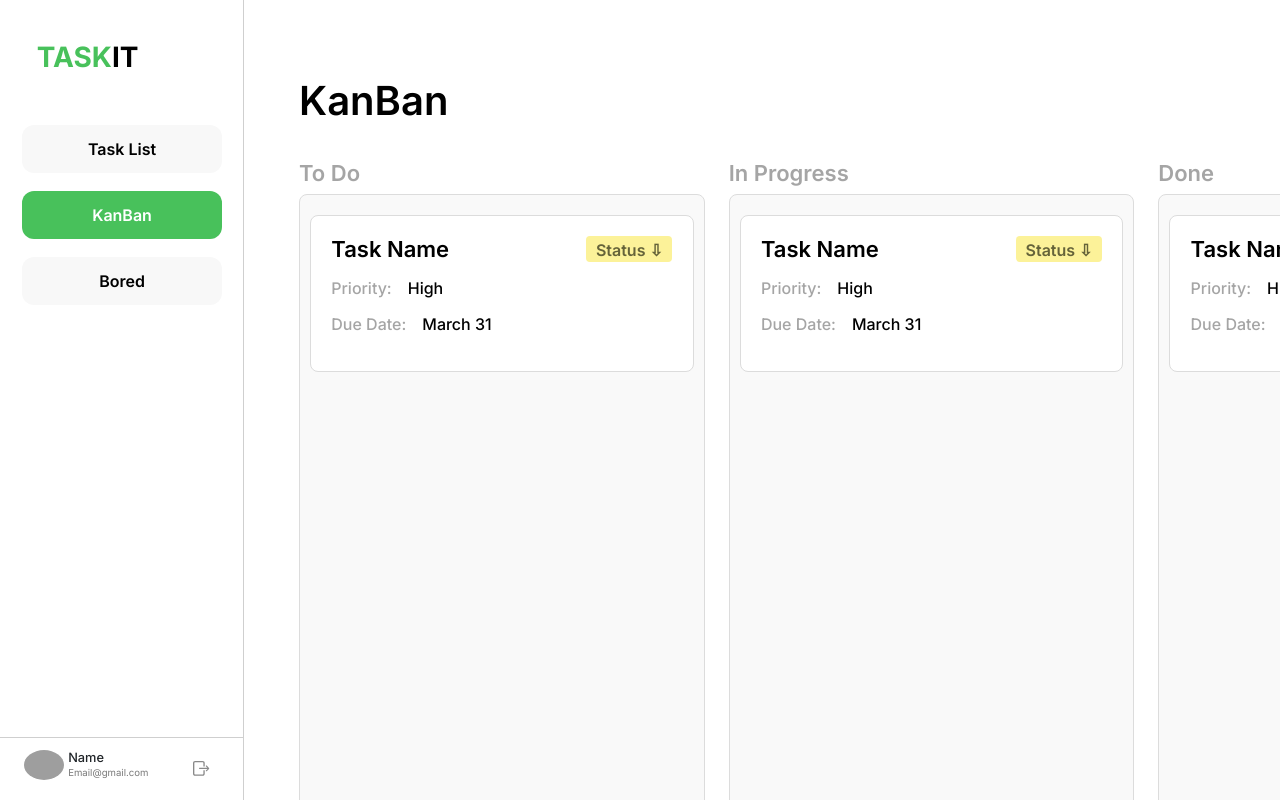
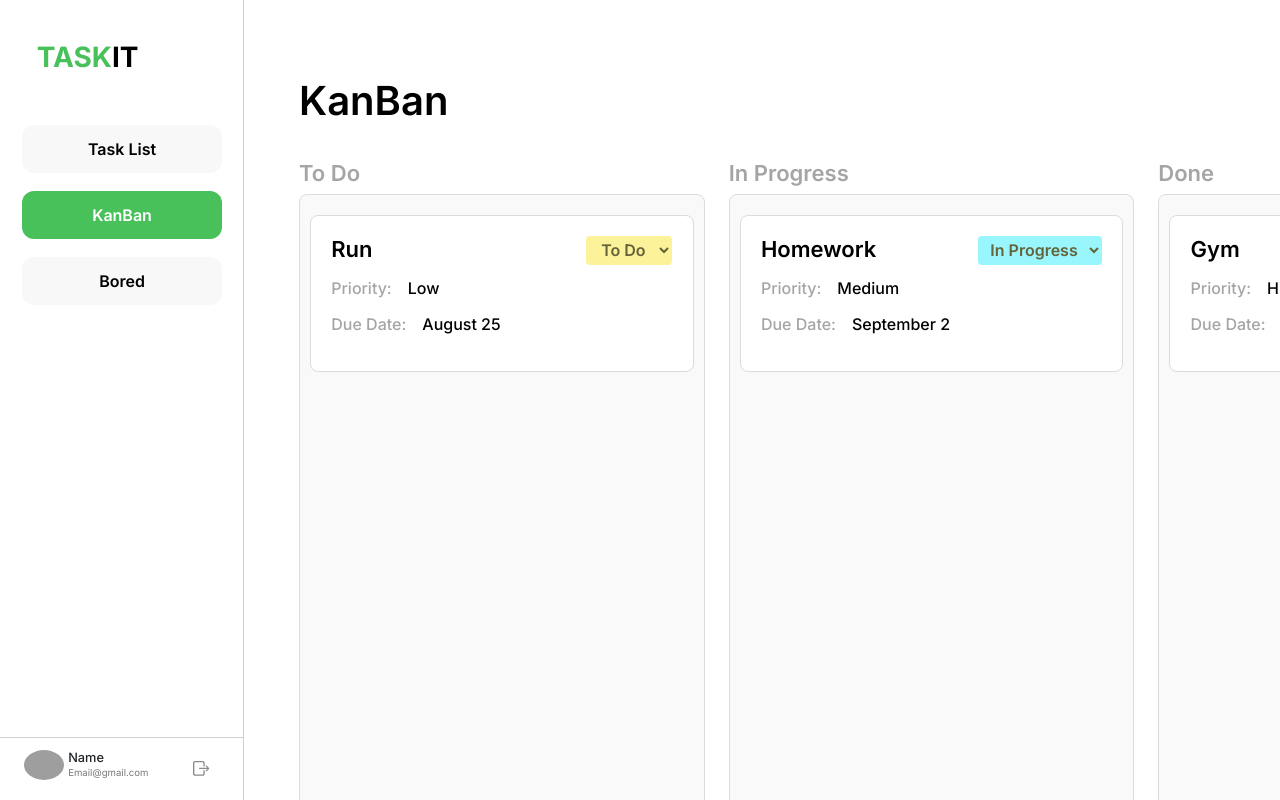
Before and after one commit to abem93/TaskIt-Project, an Angular app: page /tasks/kanban in a window 1280 px wide. Shown: the top 800 px of the page. Built offline with nearby package versions, Linux system fonts and the light colour scheme; grey boxes are pictures that could not be loaded.

Commit message:
KanBan enabled status change

```diff
--- a/src/app/Auth/sign-up/sign-up.component.css
+++ b/src/app/Auth/sign-up/sign-up.component.css
@@ -9,6 +9,12 @@
 }
 
 h1 {
+  font-family: 'Inter';
+  font-size: 32px;
+  font-style: normal;
+  font-weight: 700;
+  line-height: normal;
+  margin-left: 2%;
   background: linear-gradient(
     to right,
     black 40%,
@@ -18,12 +24,7 @@ h1 {
   background-clip: text;
   -webkit-background-clip: text;
   -webkit-text-fill-color: transparent;
-  font-family: 'Inter';
-  font-size: 32px;
-  font-style: normal;
-  font-weight: 700;
-  line-height: normal;
-  margin-left: 2%;
+
 }
 p{
   margin-left: 3%;
--- a/src/app/Auth/sign-up/sign-up.component.html
+++ b/src/app/Auth/sign-up/sign-up.component.html
@@ -1,5 +1,5 @@
 <div class="container">
-  <h1>Welcome to TASKIT!</h1>
+  <div><h1>Welcome to TASKIT</h1></div>
   <p>Sign up to get things done.</p>
   <form>
     <label for="fname">First Name</label><br>
--- a/src/app/kanban-board/kanban-board.component.css
+++ b/src/app/kanban-board/kanban-board.component.css
@@ -89,10 +89,11 @@ h5{
 .status{
   text-align: center;
   padding: 1%;
+  border: none;
   border-radius: 4px;
   background: #FCF299;
-  width: 86px;
-  height: 1.6em;
+  width: 5.375rem;
+  height: 1.8rem;
   flex-shrink: 0;
   color: #656339;
   font-family: 'Inter';
@@ -101,3 +102,14 @@ h5{
   font-weight: 600;
   line-height: normal;
 }
+
+.inProgress .status{
+  border-radius: 4px;
+  background: #99F6FC;
+  width: 7.75rem;
+}
+
+.Done .status{
+  border-radius: 4px;
+  background: #A7FC99;
+}
--- a/src/app/kanban-board/kanban-board.component.html
+++ b/src/app/kanban-board/kanban-board.component.html
@@ -3,18 +3,26 @@
   <div class="toDo">
     <h5>To Do</h5>
     <div class="column">
-      <div class="taskCard">
+      <ng-container *ngFor="let task of tasks; let i = index">
+        <ng-container *ngIf="task.status == 'To Do'">
+          <div class="taskCard" >
             <div class="left-side">
-          <p>Task Name</p>
+              <p>{{ task.title }} </p>
               <div class="info">
-            <span>Priority: </span> <p>High</p>
+                <span>Priority: </span> <p>{{ task.priority }}</p>
               </div>
               <div class="info">
-            <span>Due Date: </span> <p>March 31</p>
+                <span>Due Date: </span> <p>{{task.date | date: 'MMMM d'}}</p>
               </div>
             </div>
-        <span class="status">Status &#8681;</span>
+            <select name="status" class="status" id="status" [(ngModel)]="task.status" (change)="statusChange()">
+              <option value="To Do">To Do</option>
+              <option value="In Progress">In Progress</option>
+              <option value="Done">Done</option>
+            </select>
           </div>
+        </ng-container>
+      </ng-container>
     </div>
   </div>
 
@@ -22,18 +30,26 @@
   <div class="inProgress">
     <h5>In Progress</h5>
     <div class="column">
-      <div class="taskCard">
+      <ng-container *ngFor="let task of tasks; let i = index">
+        <ng-container *ngIf="task.status == 'In Progress'">
+          <div class="taskCard" >
             <div class="left-side">
-          <p>Task Name</p>
+              <p>{{ task.title }} </p>
               <div class="info">
-            <span>Priority: </span> <p>High</p>
+                <span>Priority: </span> <p>{{ task.priority }}</p>
               </div>
               <div class="info">
-            <span>Due Date: </span> <p>March 31</p>
+                <span>Due Date: </span> <p>{{task.date | date: 'MMMM d'}}</p>
               </div>
             </div>
-        <span class="status">Status &#8681;</span>
+            <select name="status" class="status" id="status" [(ngModel)]="task.status" (change)="statusChange()">
+              <option value="To Do">To Do</option>
+              <option value="In Progress">In Progress</option>
+              <option value="Done">Done</option>
+            </select>
           </div>
+        </ng-container>
+      </ng-container>
     </div>
   </div>
 
@@ -41,18 +57,26 @@
   <div class="Done">
     <h5>Done</h5>
     <div class="column">
-      <div class="taskCard">
+      <ng-container *ngFor="let task of tasks; let i = index">
+        <ng-container *ngIf="task.status == 'Done'">
+          <div class="taskCard" >
             <div class="left-side">
-          <p>Task Name</p>
+              <p>{{ task.title }} </p>
               <div class="info">
-            <span>Priority: </span> <p>High</p>
+                <span>Priority: </span> <p>{{ task.priority }}</p>
               </div>
               <div class="info">
-            <span>Due Date: </span> <p>March 31</p>
+                <span>Due Date: </span> <p>{{task.date | date: 'MMMM d'}}</p>
               </div>
             </div>
-        <span class="status">Status &#8681;</span>
+            <select name="status" class="status" id="status" [(ngModel)]="task.status" (change)="statusChange()">
+              <option value="To Do">To Do</option>
+              <option value="In Progress">In Progress</option>
+              <option value="Done">Done</option>
+            </select>
+          </div>
+        </ng-container>
+      </ng-container>
     </div>
   </div>
 </div>
-</div>
--- a/src/app/kanban-board/kanban-board.component.ts
+++ b/src/app/kanban-board/kanban-board.component.ts
@@ -1,10 +1,22 @@
-import { Component } from '@angular/core';
+import { Component, OnInit } from '@angular/core';
+import { Task } from '../task-list/task.model';
+import { TaskListService } from '../task-list/task-list.service';
 
 @Component({
   selector: 'app-kanban-board',
   templateUrl: './kanban-board.component.html',
   styleUrls: ['./kanban-board.component.css']
 })
-export class KanbanBoardComponent {
+export class KanbanBoardComponent implements OnInit{
+  tasks: Task[];
 
+  constructor(private tasklistService:TaskListService){}
+
+  ngOnInit(): void {
+    this.tasks = this.tasklistService.getTasks();
+    this.tasklistService.taskListChanged.subscribe((tasks) => this.tasks = tasks)
+  }
+  statusChange(event, task){
+    // console.log(event, task)
+  }
 }
--- a/src/app/shared/landing-page/landing-page.component.css
+++ b/src/app/shared/landing-page/landing-page.component.css
@@ -16,6 +16,12 @@
   margin: 1% 0;
 }
 h1{
+  font-family: 'Inter';
+  font-size: 32px;
+  font-style: normal;
+  font-weight: 700;
+  line-height: normal;
+  margin-left: 2%;
   background: linear-gradient(
     to right,
     black 60%,
--- a/src/app/task-list/new-task/new-task.component.html
+++ b/src/app/task-list/new-task/new-task.component.html
@@ -34,9 +34,9 @@
 
       <select name="status" id="status" [ngModel]="editedTask.status" #statusInput="ngModel" required>
         <option value="" selected disabled hidden>Status</option>
-        <option value="Not Started">Not Started</option>
+        <option value="To Do">To Do</option>
         <option value="In Progress">In Progress</option>
-        <option value="Completed">Completed</option>
+        <option value="Done">Done</option>
       </select>
 
       <span class="error" *ngIf="statusInput.touched && !statusInput.valid">Please select task status!</span>
--- a/src/app/task-list/task-list.component.html
+++ b/src/app/task-list/task-list.component.html
@@ -4,9 +4,9 @@
       <Span>Filters: </Span>
       <select name="status" id="" placeholder="status">
         <option value="" selected disabled hidden>Status</option>
-        <option value="notStarted">Not Started</option>
+        <option value="toDo">To Do</option>
         <option value="InProgress">In Progress</option>
-        <option value="completed">Completed</option>
+        <option value="done">Done</option>
       </select>
       <input type="text" name="date" placeholder="Date"   onfocus="this.type='date'" onblur="this.type='text' | Date"/>
       <select class="priority">
--- a/src/app/task-list/task-list.service.ts
+++ b/src/app/task-list/task-list.service.ts
@@ -15,7 +15,7 @@ export class TaskListService {
       '',
       '8/25/2024',
       'Low',
-      'Not Started'
+      'To Do'
     ),
     new Task(
       'Homework',
@@ -29,7 +29,7 @@ export class TaskListService {
       '',
       '12/25/2023',
       'High',
-      'Completed'
+      'Done'
     )
   ]
 
```
Lines whose indentation alone changed are shown as unchanged.
